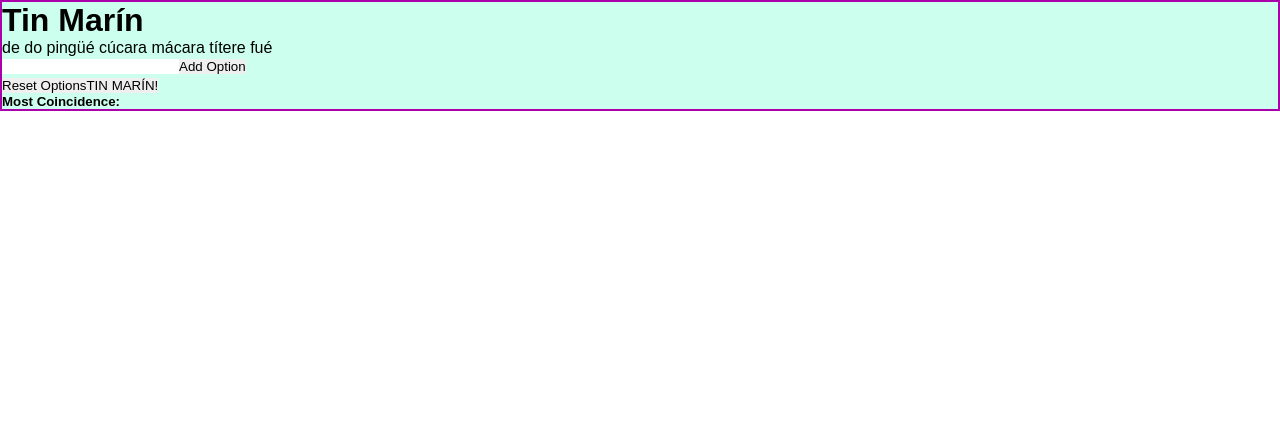
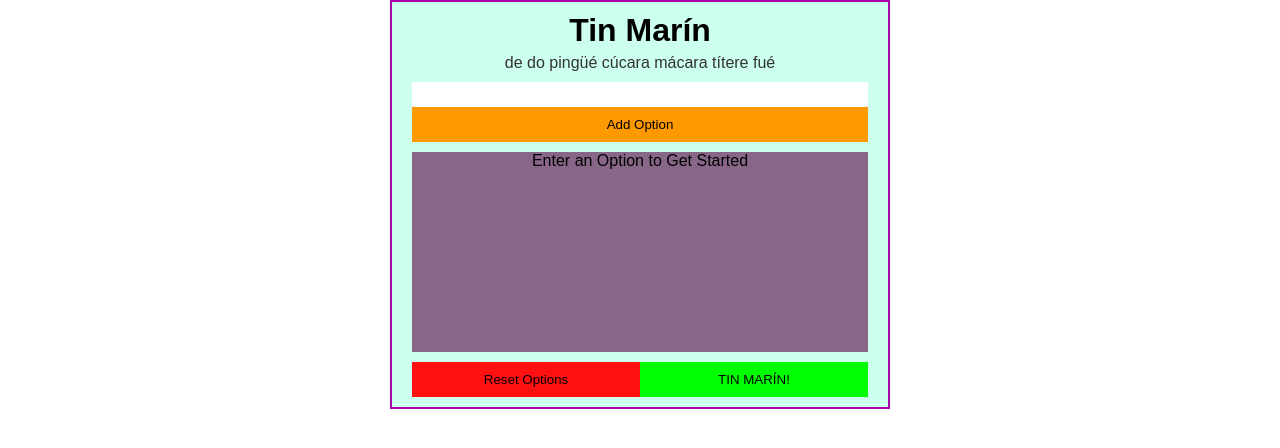
Before and after one commit to luigi055/Tin-marin, a React app: page / in a window 1280 px wide. Shown: the top 448 px of the page. Built offline with nearby package versions, Linux system fonts and the light colour scheme; the HTML template or start-up script is replaced by a standard one.

Commit message:
Some styles in adding options section

```diff
--- a/src/App.jsx
+++ b/src/App.jsx
@@ -1,12 +1,23 @@
 // @flow
 import React from "react";
+import styled from "styled-components";
 import TinMarin from "./containers/TinMarin";
-
 /* eslint-disable */
 import "./favicon.ico?output=favicon.ico";
 /* eslint-enable */
 import "./App.scss";
 
-const App = () => <TinMarin />;
+const Background = styled.div`
+  align-items: center;
+  display: flex;
+  justify-content: center;
+  text-align: center;
+`;
+
+const App = () => (
+  <Background>
+    <TinMarin />
+  </Background>
+);
 
 export default App;
--- a/src/App.scss
+++ b/src/App.scss
@@ -7,13 +7,8 @@
   padding: 0;
 }
 
-.tinMarin__list-item--chosen {
-  background: rebeccapurple;
-  color: white;
-}
-
 ::selection {
-  background: #61DAFB
+  background: #61dafb;
 }
 
 html {
@@ -26,17 +21,17 @@ html {
 }
 
 .header {
-  background: #282C34;
+  background: #282c34;
   padding: 50px 0 0;
   text-align: center;
   width: 100%;
 }
 
 .title {
-  color: #61DAFB;
+  color: #61dafb;
   font-size: 2.5rem;
   margin-top: 0;
-  margin-bottom: .5rem;
+  margin-bottom: 0.5rem;
 }
 
 .logo {
@@ -46,7 +41,7 @@ html {
 }
 
 ul.nav {
-  background: #20232A;
+  background: #20232a;
   display: flex;
   flex-wrap: wrap;
   justify-content: center;
@@ -56,29 +51,29 @@ ul.nav {
 
 .link {
   display: block;
-  color: #FAFAFA;
+  color: #fafafa;
   font-size: 1.5rem;
   padding: 10px 25px;
   text-decoration: none;
   &:hover {
-    color: darken(#FAFAFA, 10%);
+    color: darken(#fafafa, 10%);
   }
 }
 
 .about {
   text-align: center;
   .component-title {
-    color: #20232A;
+    color: #20232a;
     font-size: 2.5rem;
     margin: 25px 0;
   }
   input {
-    background: #20232A;
-    color: #FAFAFA;
+    background: #20232a;
+    color: #fafafa;
     padding: 5px;
     height: 30px;
     margin: 25px 0;
-    outline: 10px solid #61DAFB;
+    outline: 10px solid #61dafb;
     text-align: center;
   }
 }
--- a/src/components/AddOptions.jsx
+++ b/src/components/AddOptions.jsx
@@ -1,6 +1,7 @@
 // @flow
 import React, { Component } from "react";
 import uuid from "uuid/v4";
+import styled from "styled-components";
 
 type Props = {
   updateState: Function
@@ -9,6 +10,23 @@ type Props = {
 type State = {
   value: String
 };
+
+const Input = styled.input`
+  display: inline-block;
+  width: 100%;
+  padding: 5px;
+`;
+
+const Button = styled.button`
+  background: #f90;
+  cursor: pointer;
+  display: inline-block;
+  padding: 10px 5px;
+  width: 100%;
+`;
+const Form = styled.form`
+  margin: 10px 0;
+`;
 
 class AddOptions extends Component<Props, State> {
   state = {
@@ -19,18 +37,18 @@ class AddOptions extends Component<Props, State> {
 
   render() {
     return (
-      <form
+      <Form
         onSubmit={AddOptions.onSubmit(this.props.updateState, this.state.value)}
       >
         <label htmlFor="tinMarinOption">
-          <input
+          <Input
             type="text"
             name="tinMarinOption"
             onChange={AddOptions.onGetValue(this.updateLocalState)}
           />
         </label>
-        <button> Add Option </button>
-      </form>
+        <Button> Add Option </Button>
+      </Form>
     );
   }
 }
--- a/src/components/GetOption.jsx
+++ b/src/components/GetOption.jsx
@@ -1,5 +1,6 @@
 // @flow
 import React from "react";
+import styled from "styled-components";
 import getRandomOption from "./../tools/getRandomOption";
 
 type Props = {
@@ -18,8 +19,16 @@ type Props = {
   ]
 };
 
+const Add = styled.button`
+  background: #0f0;
+  cursor: pointer;
+  display: inline-block;
+  padding: 10px 5px;
+  width: 50%;
+`;
+
 const GetOption = ({ updateState, options, selectedOptions }: Props) => (
-  <button
+  <Add
     type="button"
     onClick={GetOption.handleRandomOption(
       updateState,
@@ -28,7 +37,7 @@ const GetOption = ({ updateState, options, selectedOptions }: Props) => (
     )}
   >
     TIN MARÍN!
-  </button>
+  </Add>
 );
 
 GetOption.handleRandomOption = (updateState, options, selectedOptions) => (
@@ -36,6 +45,7 @@ GetOption.handleRandomOption = (updateState, options, selectedOptions) => (
 ) => {
   e.preventDefault();
   const randomOption = getRandomOption(options);
+  if (options.length === 0) return;
   updateState({
     randomOption,
     selectedOptions: [...selectedOptions, randomOption]
--- a/src/components/ResetOptions.jsx
+++ b/src/components/ResetOptions.jsx
@@ -1,14 +1,23 @@
 // @flow
 import React from "react";
+import styled from "styled-components";
 
 type Props = {
   updateState: Function
 };
 
+const Reset = styled.button`
+  background: #ff1111;
+  cursor: pointer;
+  display: inline-block;
+  padding: 10px 5px;
+  width: 50%;
+`;
+
 const ResetOptions = ({ updateState }: Props) => (
-  <button type="button" onClick={ResetOptions.handleReset(updateState)}>
+  <Reset type="button" onClick={ResetOptions.handleReset(updateState)}>
     Reset Options
-  </button>
+  </Reset>
 );
 
 ResetOptions.handleReset = updateState => (
--- a/src/components/ShowOptions.jsx
+++ b/src/components/ShowOptions.jsx
@@ -1,5 +1,6 @@
 // @flow
 import React from "react";
+import styled from "styled-components";
 
 type Props = {
   options: [
@@ -15,21 +16,67 @@ type Props = {
   updateState: Function
 };
 
+const TinMarinList = styled.ul`
+  border: #ea0;
+  background: #868;
+  height: 200px;
+  list-style: none;
+  margin-bottom: 10px;
+  max-height: 200px;
+  overflow: auto;
+`;
+
+const TinMarinOption = styled.li`
+  background: rebeccapurple;
+  border-bottom: 2px solid #aa00ee;
+  color: #cecece;
+  padding: 10px 25px;
+  text-align: left;
+`;
+
+const TinMarinOptionSelected = styled.li`
+  background: #0f0;
+  border-bottom: 2px solid #aa00ee;
+  color: #333;
+  padding: 10px 25px;
+  text-align: left;
+`;
+
+const Delete = styled.button`
+  background: #ff5555;
+  border: 2px solid #ff3333;
+  border-radius: 50%;
+  cursor: pointer;
+  float: right;
+  padding: 2px;
+`;
+
+const Placeholder = styled.span``;
+
 const ShowOptions = ({ options, updateState, randomOption }: Props) => {
   const RenderOptions = () =>
     options.map(option => {
-      const selectedClass =
-        option.option === randomOption.option
-          ? "tinMarin__list-item--chosen"
-          : "";
-
+      if (option.option === randomOption.option) {
+        return (
+          <TinMarinOptionSelected key={option.__id}>
+            {option.option}
+            <Delete
+              type="button"
+              onClick={ShowOptions.handleDeleteOption(
+                updateState,
+                options,
+                option
+              )}
+            >
+              X
+            </Delete>
+          </TinMarinOptionSelected>
+        );
+      }
       return (
-        <li
-          key={option.__id}
-          className={`${selectedClass} tinMarin__list-item`}
-        >
+        <TinMarinOption key={option.__id}>
           {option.option}
-          <button
+          <Delete
             type="button"
             onClick={ShowOptions.handleDeleteOption(
               updateState,
@@ -37,16 +84,20 @@ const ShowOptions = ({ options, updateState, randomOption }: Props) => {
               option
             )}
           >
-            X Eliminar
-          </button>
-        </li>
+            X
+          </Delete>
+        </TinMarinOption>
       );
     });
 
   return (
-    <ul className="tinMarin__list">
-      <RenderOptions />
-    </ul>
+    <TinMarinList>
+      {options.length > 0 ? (
+        <RenderOptions />
+      ) : (
+        <Placeholder>Enter an Option to Get Started</Placeholder>
+      )}
+    </TinMarinList>
   );
 };
 
--- a/src/components/Statistics.jsx
+++ b/src/components/Statistics.jsx
@@ -14,16 +14,17 @@ type Props = {
 
 const Statistics = ({ selectedOptions }: Props) => {
   const coincidence = mostCoincidence(selectedOptions);
+  // console.log(selectedOptions);
   const renderOptions = () =>
     selectedOptions.map((option, i) => (
       <li key={uuid()}>
-        {i + 1}: {option.option}
+        {i + 1}: {option && option.option}
       </li>
     ));
 
   return (
     <div>
-      <h5>Most Coincidence: {coincidence && coincidence.option}</h5>
+      <h5> {coincidence && `Most Concurrented: ${coincidence.option}`}</h5>
       <ul>{renderOptions()}</ul>
     </div>
   );
--- a/src/containers/TinMarin.jsx
+++ b/src/containers/TinMarin.jsx
@@ -29,6 +29,17 @@ type State = {
 const Wrapper = styled.div`
   border: 2px solid #a0a;
   background-color: #cfe;
+  padding: 10px 20px;
+  max-width: 500px;
+  width: 100%;
+`;
+
+const Title = styled.h1`
+  margin-bottom: 5px;
+`;
+
+const Description = styled.p`
+  color: #333;
 `;
 
 class TinMarin extends Component<{}, State> {
@@ -41,8 +52,9 @@ class TinMarin extends Component<{}, State> {
   updateState = state => this.setState(state);
 
   render = () => (
-    <Wrapper className="tinMarin">
-      <h1> Tin Marín </h1> <p> de do pingüé cúcara mácara títere fué </p>
+    <Wrapper>
+      <Title> Tin Marín </Title>
+      <Description> de do pingüé cúcara mácara títere fué </Description>
       <AddOptions updateState={this.updateState} />
       <ShowOptions updateState={this.updateState} {...this.state} />
       <ResetOptions updateState={this.updateState} />
--- a/src/tools/mostCoincidence.js
+++ b/src/tools/mostCoincidence.js
@@ -1,21 +1,23 @@
-// function mostCoincidence(array) {
-//   return array.reduce(
-//     (total, current, index, arr) =>
-//       arr.filter(value => value === total).length >=
-//       arr.filter(value => value === current)
-//         ? total
-//         : current,
-//     null
-//   );
-// }
+/* eslint-disable*/
+function mostCoincidence(array) {
+  var counts = {};
+  var compare = -1;
+  var keys = [];
+  var mostFrequent;
+  for (var i = 0, len = array.length; i < len; i++) {
+    var word = array[i];
 
-function mostCoincidence(arr) {
-  return arr
-    .sort(
-      (a, b) =>
-        arr.filter(v => v === a).length - arr.filter(v => v === b).length
-    )
-    .pop();
+    if (counts[word] === undefined) {
+      counts[word] = 1;
+    } else {
+      counts[word] = counts[word] + 1;
+    }
+    if (counts[word] > compare) {
+      compare = counts[word];
+      mostFrequent = array[i];
+    }
+  }
+  return mostFrequent;
 }
 
 export default mostCoincidence;
```
